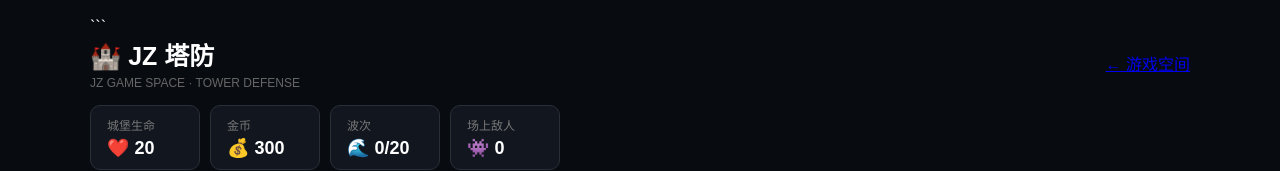
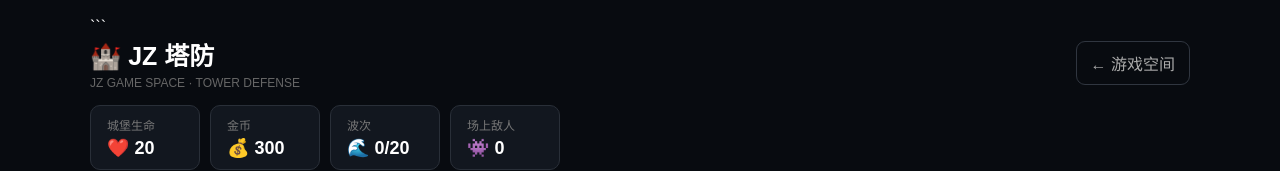
Before and after one commit to zengfucai/jz-game-space, a website: page public/games/tower-defense/index.html in a window 1280 px wide. Shown: the top 171 px of the page. Drawn offline with Linux system fonts and the light colour scheme.

Commit message:
Update index.html

```diff
--- a/public/games/tower-defense/index.html
+++ b/public/games/tower-defense/index.html
@@ -240,8 +240,9 @@ button:hover {
         </div>
     </div>
 
-   <a href="/jz-game-space/">← 游戏空间</a>
-
+   <a href="/jz-game-space/" class="back">
+    ← 游戏空间
+</a>
 </div>
 
 
```
